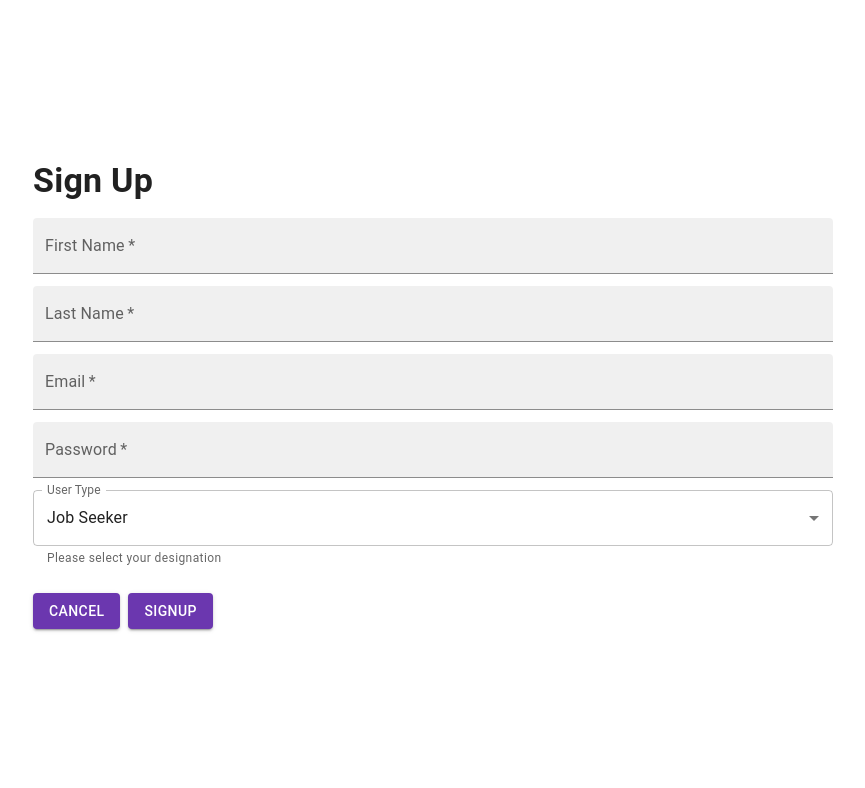
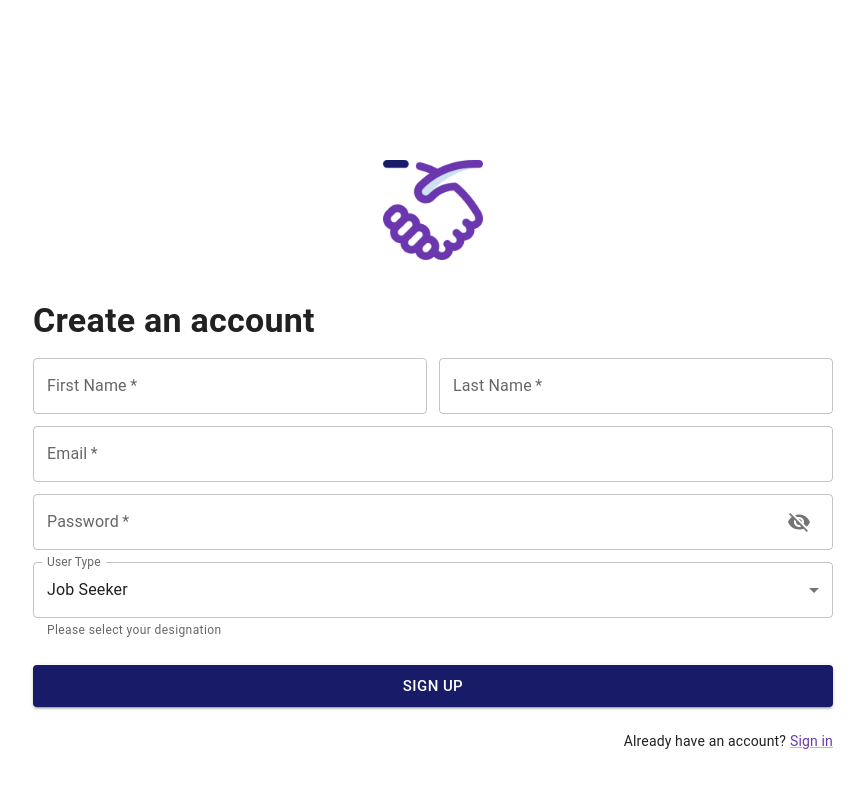
Before and after one commit to felicityy-li/BlackWingsHack2023, a React (Create React App) app in the folder frontend/: page /signup in a window 1280 px wide. Shown: the top 788 px of the page, without its empty margins (287-1152 px from the left). Built offline with nearby package versions, Linux system fonts and the light colour scheme.

Commit message:
changed the signup ui

```diff
--- a/frontend/src/pages/SignUp.js
+++ b/frontend/src/pages/SignUp.js
@@ -7,7 +7,12 @@ import {
   Typography,
   Select,
   MenuItem,
+  Link,
+  InputAdornment, IconButton
 } from "@mui/material";
+import VisibilityIcon from '@mui/icons-material/Visibility';
+import VisibilityOffIcon from '@mui/icons-material/VisibilityOff';
+import icon_logo from "../assets/icon_logo.png";
 
 export const SignUp = ({ handleClose }) => {
   // each input has a state variable
@@ -17,7 +22,7 @@ export const SignUp = ({ handleClose }) => {
   const [password, setPassword] = useState("");
   const [userType, setUserType] = useState("");
   const navigate = useNavigate();
-
+  const [showPassword, setShowPassword] = useState(false)
   const handleSubmit = (e) => {
     e.preventDefault();
     //TODO: the code here should send the data to the DB
@@ -29,33 +34,39 @@ export const SignUp = ({ handleClose }) => {
   const options = ["Job Seeker", "Job Poster"];
 
   return (
-    <>
-      <Typography
-        sx={{ fontWeight: "bold", marginBottom: 2, marginTop: 2 }}
-        variant="h4"
-      >
-        Sign Up
+    <Stack spacing={5}>
+      <Stack sx={{ width: "100%" }} direction="column" alignItems="center">
+        <img style={{ height: 100, width: 100 }} src={icon_logo} alt="Logo" />
+      </Stack>
+      <Stack spacing={2} sx={{ mb: 5, position: "relative" }}>
+        <Typography sx={{ fontWeight: "bold" }} variant="h4">
+          Create an account
         </Typography>
         <form onSubmit={handleSubmit}>
           <Stack spacing={3}>
             <Stack spacing={1.5}>
+              <Stack direction={{ xs: "column", sm: "row" }} spacing={1.5} >
                 <TextField
                   label="First Name"
-              variant="filled"
+                  fullWidth
+                  variant="outlined"
                   required
                   value={firstName}
                   onChange={(e) => setFirstName(e.target.value)}
                 />
                 <TextField
                   label="Last Name"
-              variant="filled"
+                  fullWidth
+                  variant="outlined"
                   required
                   value={lastName}
                   onChange={(e) => setLastName(e.target.value)}
                 />
+              </Stack>
+
               <TextField
                 label="Email"
-              variant="filled"
+                variant="outlined"
                 type="email"
                 required
                 value={email}
@@ -63,11 +74,12 @@ export const SignUp = ({ handleClose }) => {
               />
               <TextField
                 label="Password"
-              variant="filled"
-              type="password"
+                variant="outlined"
+                type={showPassword ? "text" : "password"}
                 required
                 value={password}
                 onChange={(e) => setPassword(e.target.value)}
+                InputProps={{ endAdornment: (<InputAdornment><IconButton onClick={() => { setShowPassword(!showPassword) }}>{showPassword ? <VisibilityIcon /> : <VisibilityOffIcon />}</IconButton></InputAdornment>) }}
               />
               <TextField
                 select
@@ -85,15 +97,17 @@ export const SignUp = ({ handleClose }) => {
             </Stack>
 
             <Stack direction="row" spacing={1}>
-            <Button variant="contained" onClick={handleClose}>
-              Cancel
+              <Button size="large" fullWidth type="submit" variant="contained" color="secondary">
+                Sign up
               </Button>
-            <Button type="submit" variant="contained" color="primary">
-              Signup
-            </Button>
+            </Stack>
+            <Stack direction="row" spacing={0.5} justifyContent="end">
+              <Typography variant="body2">Already have an account?</Typography>
+              <Link variant="body2" to="/">Sign in</Link>
             </Stack>
           </Stack>
         </form>
-    </>
+      </Stack>
+    </Stack >
   );
 };
--- a/frontend/src/pages/signin.js
+++ b/frontend/src/pages/signin.js
@@ -1,14 +1,17 @@
-import React from "react";
-import { Stack, Typography, Container, Button, TextField } from "@mui/material";
+import React, { useState } from "react";
+import { Stack, Typography, Container, Button, TextField, InputAdornment, IconButton  } from "@mui/material";
 import { Link } from "react-router-dom";
+import VisibilityIcon from '@mui/icons-material/Visibility';
+import VisibilityOffIcon from '@mui/icons-material/VisibilityOff';
 import icon_logo from "../assets/icon_logo.png";
 const LoginForm = () => {
+  const [showPassword, setShowPassword] = useState(false)
   return (
     <form>
       <Stack spacing={3}>
         <Stack spacing={1.5}>
           <TextField name="email" label="Email address" variant="outlined" />
-          <TextField name="password" label="Password" variant="outlined" />
+          <TextField name="password" label="Password" variant="outlined" type={showPassword ? "text" : "password"} InputProps={{endAdornment: (<InputAdornment><IconButton onClick={() => {setShowPassword(!showPassword)}}>{showPassword ? <VisibilityIcon /> : <VisibilityOffIcon />}</IconButton></InputAdornment>)}} />
         </Stack>
 
         <Button
@@ -30,6 +33,7 @@ export default function SignIn() {
 
   return (
     <Container sx={{ mt: 5 }} maxWidth="sm">
+
       <Stack spacing={5}>
         <Stack sx={{ width: "100%" }} direction="column" alignItems="center">
           <img style={{ height: 100, width: 100 }} src={icon_logo} alt="Logo" />
@@ -40,7 +44,7 @@ export default function SignIn() {
           </Typography>
           <Stack direction="row" spacing={0.5}>
             <Typography variant="body2">New user?</Typography>
-            <Link to="/signup">Create an account</Link>
+            <Link variant="body2" to="/signup">Create an account</Link>
           </Stack>
           <LoginForm />
         </Stack>
```
Also changed, not shown: frontend/src/App.js (+5 -5 lines). Lines whose indentation alone changed are shown as unchanged.
